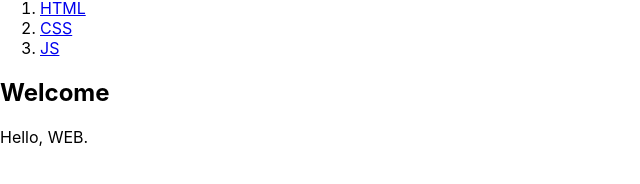
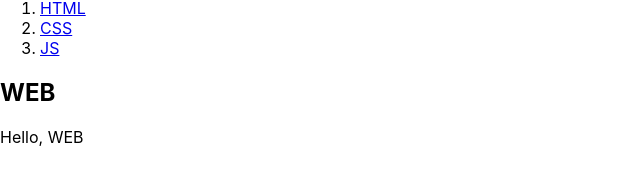
Before and after one commit to songdoing/react-redux-webApp, a React (Create React App) app: page / in a window 1280 px wide. Shown: the part 120-304 px from the top of the page, without its empty margins (0-640 px from the left). Built offline with nearby package versions, Linux system fonts and the light colour scheme.

Commit message:
container-article

```diff
--- a/src/App.js
+++ b/src/App.js
@@ -2,14 +2,14 @@ import React from 'react';
 import './App.css';
 import Header from "./components/Header";
 import NavContainer from "./containers/Nav";
-import Article from "./components/Article";
+import ArticleContainer from "./containers/Article";
 
 function App() {
   return (
     <div className="App">
       <Header></Header>
       <NavContainer></NavContainer>
-      <Article></Article>
+      <ArticleContainer></ArticleContainer>
     </div>
   );
 }
--- a/src/components/Article.jsx
+++ b/src/components/Article.jsx
@@ -4,8 +4,8 @@ export default class Article extends Component {
     render() {
         return (
             <article>
-                <h2>Welcome</h2>
-                 Hello, WEB.
+                <h2>{this.props.title}</h2>
+                 {this.props.desc}
             </article>
         )
     }
--- a/src/components/Nav.jsx
+++ b/src/components/Nav.jsx
@@ -6,7 +6,7 @@ export default class Nav extends Component {
         for(var i=0; i<this.props.data.length; i++) {
             var d = this.props.data[i];
             tags.push(<li key = {d.id}><a href = "#{d.title}" data-id = {d.id} onClick = {function(e){
-                this.props.onClick(e.target.dataset.id);  //props에 dataset.id담기, container의 onclick으로
+                this.props.onClick(Number(e.target.dataset.id));  //props에 dataset.id담기(숫자로 캐스팅), container의 onclick으로
             }.bind(this)}>{d.title}</a></li>)
         }
         return (
--- /dev/null
+++ b/src/containers/Article.jsx
@@ -0,0 +1,26 @@
+import Article from '../components/Article';
+import { connect } from 'react-redux';
+
+export default connect(
+    function(state) {
+        var title, desc;
+        if(state.mode === 'WELCOME' ) {
+            title = state.welcome_content.title;
+            desc = state.welcome_content.desc;
+        } else {
+            for(var i =0; i<state.contents.length; i++) {
+                var d = state.contents[i];
+                if(d.id === state.selected_content_id) {
+                    title =  d.title;
+                    desc = d.desc;
+                    break;
+                }
+            }
+        }
+
+        return {
+            title : title,
+            desc : desc
+        }
+    }
+)(Article);
--- a/src/store.js
+++ b/src/store.js
@@ -1,6 +1,6 @@
 import {createStore} from 'redux';
 var initState = {
-    mode : 'READ',
+    mode : 'WELCOME',
     welcome_content : {
         title : 'WEB',
         desc : 'Hello, WEB'
@@ -21,7 +21,7 @@ function reducer(state = initState, action) {
     */
    if(action.type === 'WELCOME') {
        //state 값을 바꿔줘야하는데 직빵으로 하면 데이터를 immutability어긋, 따라서 복제해서 사용
-       return {...state, mode:action.mode }; //WEB클릭하면서 onclick 이벤트(Header.jsx)발생하고 action.mode를 담는다(welcome)
+       return {...state, mode:'WELCOME' }; //WEB클릭하면서 onclick 이벤트(Header.jsx)발생하고 action.mode를 담는다(welcome)
    }
    if(action.type === 'READ') {
         return {...state, mode:'READ',
```
